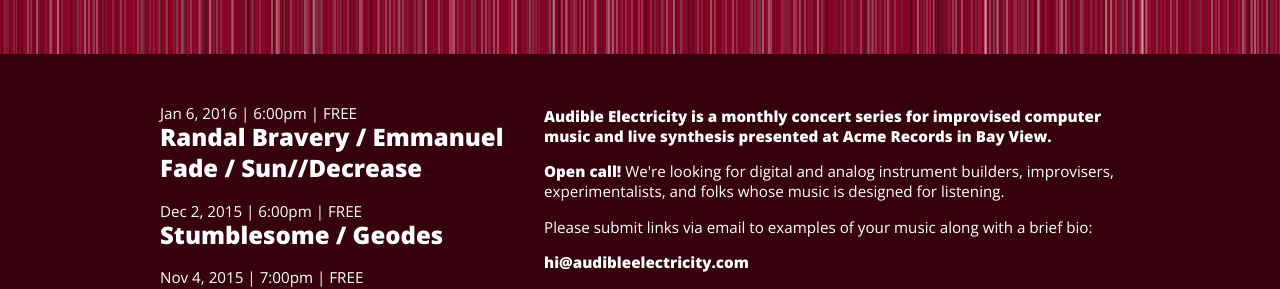
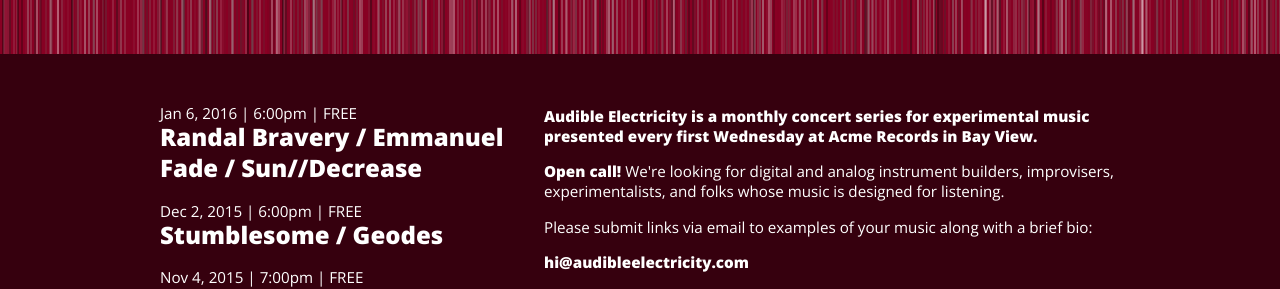
Before and after one commit to hecanjog/audibleelectricity.com, a Jekyll site: the page built from index.html, in a window 1280 px wide. Shown: the part 146-435 px from the top of the page. Built offline with Jekyll 4.4.1, drawn with Linux system fonts in a browser that asks for light colours; nearby versions of some CDN libraries.

Commit message:
Update AE slogan

```diff
--- a/_config.yml
+++ b/_config.yml
@@ -2,8 +2,9 @@
 title: Audible Electricity
 email: hi@audibleelectricity.com
 description: >
-  Audible Electricity is a monthly concert series for improvised
-  computer music and live synthesis presented at Acme Records in Bay View.
+  Audible Electricity is a monthly concert series for
+  experimental music presented every first Wednesday
+  at Acme Records in Bay View.
 baseurl: "" # the subpath of your site, e.g. /blog/
 url: "http://audibleelectricity.com" # the base hostname & protocol for your site
 
```
